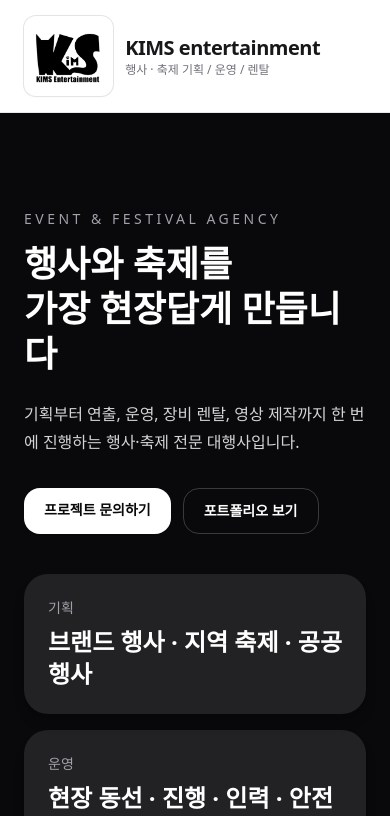
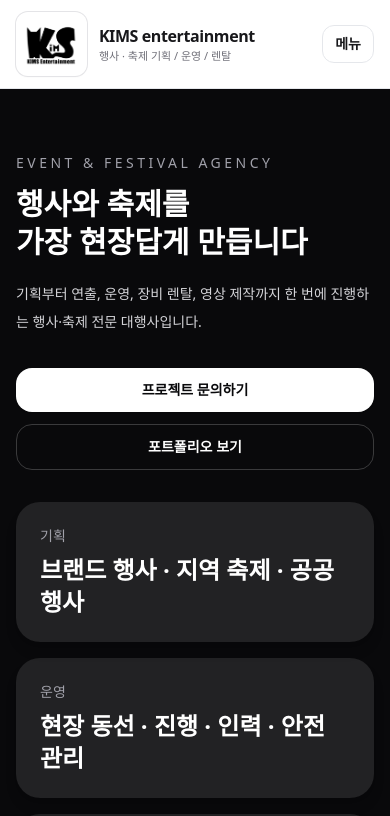
Before and after one commit to tjdwp34-pixel/kims-site, a React (Vite) app: page / in a window 390 px wide. Shown: the top 816 px of the page. Built offline with nearby package versions, Linux system fonts and the light colour scheme.

Commit message:
Add files via upload

```diff
--- a/src/App.jsx
+++ b/src/App.jsx
@@ -1,4 +1,4 @@
-import { useMemo, useState } from "react"
+import { useEffect, useMemo, useRef, useState } from "react"
 
 export default function FestivalAgencySiteMockup() {
   const services = [
@@ -108,6 +108,8 @@ export default function FestivalAgencySiteMockup() {
   ]
 
   const [selectedPortfolioId, setSelectedPortfolioId] = useState(portfolio[0]?.id)
+  const [mobileMenuOpen, setMobileMenuOpen] = useState(false)
+  const portfolioDetailRef = useRef(null)
 
   const [form, setForm] = useState({
     name: "",
@@ -145,6 +147,31 @@ ${form.message}`
     [portfolio, selectedPortfolioId]
   )
 
+  const handlePortfolioSelect = (id) => {
+    setSelectedPortfolioId(id)
+    setMobileMenuOpen(false)
+
+    requestAnimationFrame(() => {
+      setTimeout(() => {
+        portfolioDetailRef.current?.scrollIntoView({
+          behavior: "smooth",
+          block: "start",
+        })
+      }, 120)
+    })
+  }
+
+  useEffect(() => {
+    const handleResize = () => {
+      if (window.innerWidth >= 768) {
+        setMobileMenuOpen(false)
+      }
+    }
+
+    window.addEventListener("resize", handleResize)
+    return () => window.removeEventListener("resize", handleResize)
+  }, [])
+
   const rentals = [
     {
       title: "무대 렌탈",
@@ -167,19 +194,19 @@ ${form.message}`
   return (
     <div className="min-h-screen bg-white text-zinc-900">
       <header className="sticky top-0 z-50 border-b bg-white/90 backdrop-blur">
-        <div className="mx-auto flex max-w-7xl items-center justify-between px-6 py-4">
-          <div className="flex items-center gap-3">
+        <div className="mx-auto flex max-w-7xl items-center justify-between px-4 py-3 sm:px-6 sm:py-4">
+          <div className="flex min-w-0 items-center gap-3">
             <div className="rounded-xl bg-white p-2 shadow-sm ring-1 ring-zinc-200">
               <img
                 src="/logo.png"
                 alt="KIMS logo"
-                className="h-16 w-auto object-contain shrink-0 brightness-0 contrast-200"
+                className="h-12 w-auto object-contain shrink-0 brightness-0 contrast-200 sm:h-16"
                 onError={(e) => { e.currentTarget.style.display = 'none' }}
               />
             </div>
             <div>
-              <p className="text-xl font-bold tracking-tight">KIMS entertainment</p>
-              <p className="text-xs text-zinc-500">행사 · 축제 기획 / 운영 / 렌탈</p>
+              <p className="text-base font-bold tracking-tight sm:text-xl">KIMS entertainment</p>
+              <p className="text-[11px] text-zinc-500 sm:text-xs">행사 · 축제 기획 / 운영 / 렌탈</p>
             </div>
           </div>
           <nav className="hidden gap-6 text-sm md:flex">
@@ -189,31 +216,50 @@ ${form.message}`
             <a href="#rental" className="hover:text-zinc-600">렌탈</a>
             <a href="#contact" className="hover:text-zinc-600">문의</a>
           </nav>
+          <button
+            type="button"
+            className="inline-flex items-center justify-center rounded-xl border px-3 py-2 text-sm font-semibold md:hidden"
+            onClick={() => setMobileMenuOpen((prev) => !prev)}
+            aria-label="모바일 메뉴 열기"
+          >
+            {mobileMenuOpen ? "닫기" : "메뉴"}
+          </button>
         </div>
+        {mobileMenuOpen && (
+          <div className="border-t bg-white md:hidden">
+            <div className="mx-auto flex max-w-7xl flex-col px-4 py-3 text-sm font-semibold sm:px-6">
+              <a href="#about" onClick={() => setMobileMenuOpen(false)} className="rounded-xl px-3 py-3 hover:bg-zinc-50">회사소개</a>
+              <a href="#services" onClick={() => setMobileMenuOpen(false)} className="rounded-xl px-3 py-3 hover:bg-zinc-50">사업영역</a>
+              <a href="#portfolio" onClick={() => setMobileMenuOpen(false)} className="rounded-xl px-3 py-3 hover:bg-zinc-50">포트폴리오</a>
+              <a href="#rental" onClick={() => setMobileMenuOpen(false)} className="rounded-xl px-3 py-3 hover:bg-zinc-50">렌탈</a>
+              <a href="#contact" onClick={() => setMobileMenuOpen(false)} className="rounded-xl px-3 py-3 hover:bg-zinc-50">문의</a>
+            </div>
+          </div>
+        )}
       </header>
 
       <section className="border-b bg-zinc-950 text-white">
-        <div className="mx-auto grid max-w-7xl gap-10 px-6 py-24 md:grid-cols-2 md:py-32">
+        <div className="mx-auto grid max-w-7xl gap-8 px-4 py-16 sm:px-6 sm:py-20 md:grid-cols-2 md:gap-10 md:py-28">
           <div className="flex flex-col justify-center">
             <p className="mb-3 text-sm uppercase tracking-[0.25em] text-zinc-400">Event & Festival Agency</p>
-            <h1 className="text-4xl font-black leading-tight md:text-6xl">
+            <h1 className="text-3xl font-black leading-tight sm:text-4xl md:text-6xl">
               행사와 축제를
               <br />
               가장 현장답게 만듭니다
             </h1>
-            <p className="mt-6 max-w-xl text-base leading-7 text-zinc-300 md:text-lg">
+            <p className="mt-5 max-w-xl text-sm leading-7 text-zinc-300 sm:text-base md:text-lg">
               기획부터 연출, 운영, 장비 렌탈, 영상 제작까지 한 번에 진행하는 행사·축제 전문 대행사입니다.
             </p>
-            <div className="mt-8 flex flex-wrap gap-3">
-              <a href="#contact" className="rounded-2xl bg-white px-5 py-3 text-sm font-semibold text-zinc-950 shadow-sm transition hover:-translate-y-0.5">
+            <div className="mt-8 flex flex-col gap-3 sm:flex-row sm:flex-wrap">
+              <a href="#contact" className="rounded-2xl bg-white px-5 py-3 text-center text-sm font-semibold text-zinc-950 shadow-sm transition hover:-translate-y-0.5">
                 프로젝트 문의하기
               </a>
-              <a href="#portfolio" className="rounded-2xl border border-white/20 px-5 py-3 text-sm font-semibold text-white transition hover:bg-white/10">
+              <a href="#portfolio" className="rounded-2xl border border-white/20 px-5 py-3 text-center text-sm font-semibold text-white transition hover:bg-white/10">
                 포트폴리오 보기
               </a>
             </div>
           </div>
-          <div className="grid gap-4 md:grid-cols-2">
+          <div className="grid gap-4 sm:grid-cols-2 md:grid-cols-2">
             <div className="rounded-3xl bg-white/10 p-6 shadow-lg">
               <p className="text-sm text-zinc-400">기획</p>
               <p className="mt-2 text-2xl font-bold">브랜드 행사 · 지역 축제 · 공공 행사</p>
@@ -234,7 +280,7 @@ ${form.message}`
         </div>
       </section>
 
-      <section id="about" className="mx-auto max-w-7xl px-6 py-20">
+      <section id="about" className="mx-auto max-w-7xl px-4 py-16 sm:px-6 sm:py-20">
         <div className="grid gap-10 md:grid-cols-[1.2fr_1fr]">
           <div>
             <p className="text-sm font-semibold uppercase tracking-[0.2em] text-zinc-500">About</p>
@@ -256,8 +302,8 @@ ${form.message}`
         </div>
       </section>
 
-      <section id="services" className="bg-zinc-50 py-20">
-        <div className="mx-auto max-w-7xl px-6">
+      <section id="services" className="bg-zinc-50 py-16 sm:py-20">
+        <div className="mx-auto max-w-7xl px-4 sm:px-6">
           <div className="mb-10">
             <p className="text-sm font-semibold uppercase tracking-[0.2em] text-zinc-500">Services</p>
             <h2 className="mt-3 text-3xl font-bold md:text-4xl">사업 영역</h2>
@@ -273,8 +319,8 @@ ${form.message}`
         </div>
       </section>
 
-      <section id="portfolio" className="mx-auto max-w-7xl px-6 py-20">
-        <div className="mb-10 flex items-end justify-between gap-4">
+      <section id="portfolio" className="mx-auto max-w-7xl px-4 py-16 sm:px-6 sm:py-20">
+        <div className="mb-10 flex flex-col items-start justify-between gap-4 sm:flex-row sm:items-end">
           <div>
             <p className="text-sm font-semibold uppercase tracking-[0.2em] text-zinc-500">Portfolio</p>
             <h2 className="mt-3 text-3xl font-bold md:text-4xl">주요 프로젝트</h2>
@@ -283,14 +329,6 @@ ${form.message}`
             </p>
           </div>
           <a href="#contact" className="rounded-2xl border px-4 py-2 text-sm font-semibold hover:bg-zinc-50">견적 문의</a>
-        </div>
-
-        <div className="mb-8 rounded-3xl bg-zinc-50 p-5 ring-1 ring-zinc-100">
-          <p className="text-sm font-semibold text-zinc-800">포트폴리오 사진 넣는 방법</p>
-          <p className="mt-2 text-sm leading-7 text-zinc-600">
-            아래 카드에 연결된 이미지 파일명을 기준으로 행사 사진을 public 폴더에 넣으면 바로 반영됩니다.
-            예: /public/portfolio-1.jpg, /public/portfolio-7.jpg
-          </p>
         </div>
 
         <div className="grid gap-6 md:grid-cols-2 xl:grid-cols-3">
@@ -321,7 +359,7 @@ ${form.message}`
                 <p className="mt-3 text-sm leading-7 text-zinc-600">{item.desc}</p>
                 <button
                   type="button"
-                  onClick={() => setSelectedPortfolioId(item.id)}
+                  onClick={() => handlePortfolioSelect(item.id)}
                   className="mt-5 rounded-2xl bg-zinc-950 px-4 py-3 text-sm font-semibold text-white transition hover:opacity-90"
                 >
                   상세보기
@@ -331,7 +369,7 @@ ${form.message}`
           ))}
         </div>
 
-        <div className="mt-12 rounded-[2rem] border bg-zinc-950 p-6 text-white shadow-xl md:p-8">
+        <div ref={portfolioDetailRef} className="mt-12 rounded-[2rem] border bg-zinc-950 p-5 text-white shadow-xl transition-all duration-500 sm:p-6 md:p-8">
           <div className="flex flex-col gap-4 md:flex-row md:items-end md:justify-between">
             <div>
               <p className="text-sm font-semibold uppercase tracking-[0.2em] text-zinc-400">Portfolio Detail</p>
@@ -347,7 +385,7 @@ ${form.message}`
 
           <p className="mt-6 max-w-3xl text-sm leading-7 text-zinc-300">{selectedPortfolio?.detail}</p>
 
-          <div className="mt-8 grid gap-4 md:grid-cols-2 xl:grid-cols-4">
+          <div className="mt-8 grid gap-4 sm:grid-cols-2 xl:grid-cols-4">
             {selectedPortfolio?.gallery.map((image, index) => (
               <div key={image} className="overflow-hidden rounded-3xl bg-white/5 ring-1 ring-white/10">
                 <div className="h-56 bg-zinc-800">
@@ -373,8 +411,8 @@ ${form.message}`
         </div>
       </section>
 
-      <section id="rental" className="bg-zinc-950 py-20 text-white">
-        <div className="mx-auto max-w-7xl px-6">
+      <section id="rental" className="bg-zinc-950 py-16 text-white sm:py-20">
+        <div className="mx-auto max-w-7xl px-4 sm:px-6">
           <div className="mb-10 flex flex-col gap-4 md:flex-row md:items-end md:justify-between">
             <div>
               <p className="text-sm font-semibold uppercase tracking-[0.2em] text-zinc-400">Rental</p>
@@ -396,7 +434,7 @@ ${form.message}`
         </div>
       </section>
 
-      <section id="contact" className="mx-auto max-w-7xl px-6 py-20">
+      <section id="contact" className="mx-auto max-w-7xl px-4 py-16 sm:px-6 sm:py-20">
         <div className="grid gap-8 md:grid-cols-[1fr_1.1fr]">
           <div>
             <p className="text-sm font-semibold uppercase tracking-[0.2em] text-zinc-500">Contact</p>
@@ -412,7 +450,7 @@ ${form.message}`
 
             </div>
           </div>
-          <form onSubmit={handleSubmit} className="rounded-3xl border bg-zinc-50 p-6 shadow-sm">
+          <form onSubmit={handleSubmit} className="rounded-3xl border bg-zinc-50 p-5 shadow-sm sm:p-6">
             <div className="grid gap-4 md:grid-cols-2">
               <input name="name" value={form.name} onChange={handleChange} className="rounded-2xl border bg-white px-4 py-3 outline-none" placeholder="담당자명" />
               <input name="phone" value={form.phone} onChange={handleChange} className="rounded-2xl border bg-white px-4 py-3 outline-none" placeholder="연락처" />
@@ -435,7 +473,7 @@ ${form.message}`
       </section>
 
       <footer className="border-t bg-white">
-        <div className="mx-auto flex max-w-7xl flex-col gap-3 px-6 py-8 text-sm text-zinc-500 md:flex-row md:items-center md:justify-between">
+        <div className="mx-auto flex max-w-7xl flex-col gap-3 px-4 py-8 text-sm text-zinc-500 sm:px-6 md:flex-row md:items-center md:justify-between">
           <p>© 2026 KIMS entertainment. All rights reserved.</p>
           <p>행사 · 축제 기획 / 현장 운영 / 장비 렌탈 / 영상 제작</p>
         </div>
```
